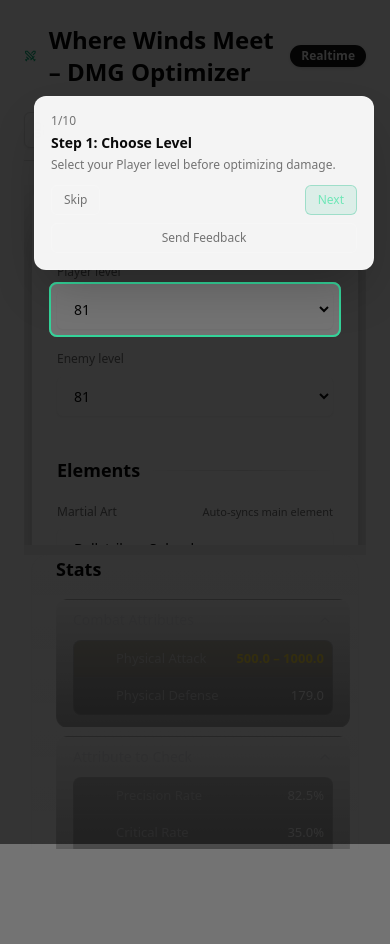
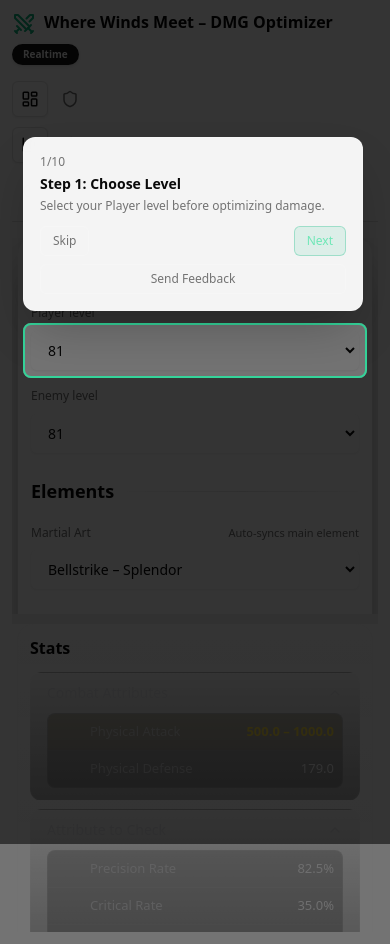
Before and after one commit to Phong940253/wwm-damage-calculator, a Next.js app: page / in a window 390 px wide. Before the commit the page ends 873 px from the top, so only its background shows below. Built offline with nearby package versions, Linux system fonts and the light colour scheme.

Commit message:
refactor: improve layout and spacing across multiple components for better responsiveness

```diff
--- a/app/DMGOptimizerClient.tsx
+++ b/app/DMGOptimizerClient.tsx
@@ -8,15 +8,15 @@ import { MainContent } from "./ui/layout/MainContent";
 
 export default function DMGOptimizerClient() {
   return (
-    <div className="min-h-screen p-6" suppressHydrationWarning>
-      <div className="space-y-6">
+    <div className="min-h-screen p-3 sm:p-4 lg:p-6" suppressHydrationWarning>
+      <div className="mx-auto max-w-7xl space-y-4 sm:space-y-6">
         {/* HEADER */}
-        <div className="flex items-center gap-3">
+        <div className="flex flex-wrap items-start gap-2 sm:items-center sm:gap-3">
           <Swords className="text-emerald-500" />
-          <h1 className="text-2xl font-bold">
+          <h1 className="text-base font-bold leading-tight sm:text-xl lg:text-2xl">
             Where Winds Meet – DMG Optimizer
           </h1>
-          <Badge>Realtime</Badge>
+          <Badge className="text-[10px] sm:text-xs">Realtime</Badge>
         </div>
 
         {/* STATUS BAR */}
--- a/app/ui/damage/DamagePanel.tsx
+++ b/app/ui/damage/DamagePanel.tsx
@@ -107,16 +107,16 @@ export default function DamagePanel({
     >
       <CardContent
         className="
-          flex-1 overflow-y-auto space-y-6 pr-2
+          flex-1 overflow-y-auto space-y-4 p-3 sm:space-y-6 sm:p-4 lg:p-5
           scrollbar-thin scrollbar-thumb-zinc-600/40
         "
       >
         <div className="flex flex-col">
-          <div className="text-lg pb-4 font-bold">Stats</div>
+          <div className="pb-3 text-base font-bold sm:pb-4 sm:text-lg">Stats</div>
 
           <FinalStatPanel sections={finalStats} ctx={ctx} />
 
-          <div className="flex flex-row gap-x-2 text-lg pt-4 font-bold">
+          <div className="flex flex-row gap-x-2 pt-3 text-base font-bold sm:pt-4 sm:text-lg">
             <Zap className="text-yellow-500" /> Damage output
           </div>
 
--- a/app/ui/layout/GearTabLayout.tsx
+++ b/app/ui/layout/GearTabLayout.tsx
@@ -23,8 +23,11 @@ export default function GearTabLayout() {
   return (
     <div
       className="
-        h-[calc(100vh-180px)]
+        h-[calc(100dvh-150px)]
+        sm:h-[calc(100dvh-165px)]
+        lg:h-[calc(100dvh-180px)]
         overflow-y-auto
+        px-1.5 sm:px-2
         scrollbar-thin scrollbar-thumb-zinc-600/40
       "
     >
--- a/app/ui/layout/InteractiveGuideOverlay.tsx
+++ b/app/ui/layout/InteractiveGuideOverlay.tsx
@@ -290,7 +290,7 @@ export function InteractiveGuideOverlay() {
                 currentElement.removeEventListener(eventName, onEvent);
             });
         };
-    }, [isActive, currentElement, currentStep]);
+    }, [isActive, currentElement, currentStep, activeGuide, currentSteps.length]);
 
     useEffect(() => {
         if (!tooltipRef.current) return;
--- a/app/ui/layout/MainTabLayout.tsx
+++ b/app/ui/layout/MainTabLayout.tsx
@@ -21,12 +21,20 @@ export default function MainTabLayout() {
 
   // On sm + md: stack panels (two rows). On lg+: show two columns.
   const [isStacked, setIsStacked] = useState(true);
+  const [isMobile, setIsMobile] = useState(false);
   useEffect(() => {
     const mq = window.matchMedia("(min-width: 1024px)");
+    const mobileMq = window.matchMedia("(max-width: 767px)");
     const apply = () => setIsStacked(!mq.matches);
+    const applyMobile = () => setIsMobile(mobileMq.matches);
     apply();
+    applyMobile();
     mq.addEventListener("change", apply);
-    return () => mq.removeEventListener("change", apply);
+    mobileMq.addEventListener("change", applyMobile);
+    return () => {
+      mq.removeEventListener("change", apply);
+      mobileMq.removeEventListener("change", applyMobile);
+    };
   }, []);
 
   // Vertical resizer state (only used in stacked mode)
@@ -38,7 +46,7 @@ export default function MainTabLayout() {
   const dragStartTopPxRef = useRef(0);
 
   const HANDLE_HEIGHT = 10;
-  const MIN_PANE_PX = 180;
+  const MIN_PANE_PX = isMobile ? 132 : 180;
 
   useEffect(() => {
     if (!isStacked) return;
@@ -58,7 +66,7 @@ export default function MainTabLayout() {
     const maxTop = Math.max(MIN_PANE_PX, available - MIN_PANE_PX);
     const raw = splitRatio * available;
     return clamp(raw, MIN_PANE_PX, maxTop);
-  }, [containerHeight, splitRatio]);
+  }, [containerHeight, splitRatio, MIN_PANE_PX]);
 
   const {
     rotations,
@@ -152,12 +160,12 @@ export default function MainTabLayout() {
   };
 
   return (
-    <div className="h-[calc(100vh-180px)]">
+    <div className="h-[calc(100dvh-150px)] sm:h-[calc(100dvh-165px)] lg:h-[calc(100dvh-180px)]">
       {isStacked ? (
         <div ref={containerRef} className="flex h-full flex-col">
           {/* TOP (LEFT PANEL) */}
           <div
-            className="overflow-y-auto px-2 scrollbar-thin scrollbar-thumb-zinc-600/40"
+            className="overflow-y-auto px-1.5 sm:px-2 scrollbar-thin scrollbar-thumb-zinc-600/40"
             style={{ height: topPaneHeightPx }}
           >
             {tab === "stats" && (
@@ -208,6 +216,7 @@ export default function MainTabLayout() {
             aria-orientation="horizontal"
             className="h-[10px] cursor-row-resize bg-muted active:bg-muted/80"
             onPointerDown={(e) => {
+              if (isMobile) return;
               if (!containerRef.current) return;
               const available = Math.max(0, containerHeight - HANDLE_HEIGHT);
               const currentTopPx = clamp(
@@ -222,6 +231,7 @@ export default function MainTabLayout() {
               (e.currentTarget as HTMLDivElement).setPointerCapture(e.pointerId);
             }}
             onPointerMove={(e) => {
+              if (isMobile) return;
               if (!draggingRef.current) return;
               const available = Math.max(0, containerHeight - HANDLE_HEIGHT);
               const maxTop = Math.max(MIN_PANE_PX, available - MIN_PANE_PX);
@@ -238,7 +248,7 @@ export default function MainTabLayout() {
           />
 
           {/* BOTTOM (RIGHT PANEL) */}
-          <div className="min-h-0 flex-1 overflow-y-auto px-2 scrollbar-thin scrollbar-thumb-yellow-500/40">
+          <div className="min-h-0 flex-1 overflow-y-auto px-1.5 sm:px-2 scrollbar-thin scrollbar-thumb-yellow-500/40">
             <DamagePanel
               ctx={ctx}
               result={damage}
@@ -252,9 +262,9 @@ export default function MainTabLayout() {
           </div>
         </div>
       ) : (
-        <div className="grid h-full grid-cols-1 gap-6 lg:grid-cols-2">
+        <div className="grid h-full grid-cols-1 gap-3 xl:grid-cols-2 xl:gap-6">
           {/* LEFT PANEL */}
-          <div className="overflow-y-auto pr-2 scrollbar-thin scrollbar-thumb-zinc-600/40">
+          <div className="overflow-y-auto pr-1 lg:pr-2 scrollbar-thin scrollbar-thumb-zinc-600/40">
             {tab === "stats" && (
               <StatsPanel
                 stats={stats}
@@ -298,7 +308,7 @@ export default function MainTabLayout() {
           </div>
 
           {/* RIGHT PANEL */}
-          <div className="overflow-y-auto pl-2 scrollbar-thin scrollbar-thumb-yellow-500/40">
+          <div className="overflow-y-auto pl-1 lg:pl-2 scrollbar-thin scrollbar-thumb-yellow-500/40">
             <DamagePanel
               ctx={ctx}
               result={damage}
--- a/app/ui/layout/StatusBar.tsx
+++ b/app/ui/layout/StatusBar.tsx
@@ -28,13 +28,14 @@ export function StatusBar() {
   return (
     <div
       className="
-        grid grid-cols-[1fr_auto_1fr]
-        items-center
+        flex flex-col gap-2
         border-b pb-3
+        sm:grid sm:grid-cols-[1fr_auto_1fr]
+        sm:items-center
       "
     >
       {/* LEFT — ROOT */}
-      <div className="flex gap-1 justify-start">
+      <div className="flex justify-start gap-1 overflow-x-auto pb-0.5 sm:overflow-visible sm:pb-0">
         <TabButton
           active={root === "main"}
           onClick={() => set("main", "stats")}
@@ -55,7 +56,7 @@ export function StatusBar() {
       </div>
 
       {/* CENTER — SUB */}
-      <div className="flex justify-center gap-1">
+      <div className="flex justify-start gap-1 overflow-x-auto pb-0.5 sm:justify-center sm:overflow-visible sm:pb-0">
         {root === "main" && (
           <>
             <TabButton
@@ -117,7 +118,7 @@ export function StatusBar() {
       </div>
 
       {/* RIGHT — balancing */}
-      <div className="flex justify-end">
+      <div className="flex justify-start sm:justify-end">
         <ThemeToggle />
       </div>
     </div>
--- a/app/ui/rotation/RotationPanel.tsx
+++ b/app/ui/rotation/RotationPanel.tsx
@@ -271,11 +271,11 @@ export default function RotationPanel({
   // console.log(rotations, selectedRotationId);
 
   return (
-    <div className="space-y-6">
+    <div className="space-y-4 sm:space-y-6">
       {/* Create New Rotation */}
-      <Card className="p-4">
+      <Card className="p-3 sm:p-4">
         <h3 className="text-sm font-semibold mb-3">New Rotation</h3>
-        <div className="flex gap-2">
+        <div className="flex flex-col gap-2 sm:flex-row">
           <Input
             placeholder="Rotation name..."
             value={newRotationName}
--- a/app/ui/stats/StatsPanel.tsx
+++ b/app/ui/stats/StatsPanel.tsx
@@ -224,7 +224,7 @@ export default function StatsPanel({
         ring-1 ring-white/5
       "
     >
-      <CardContent className="p-6 space-y-10">
+      <CardContent className="space-y-6 p-3 sm:space-y-8 sm:p-4 lg:space-y-10 lg:p-6">
         {/* Level Selection */}
         <section className="space-y-5">
           <div className="flex items-center gap-3">
@@ -232,7 +232,7 @@ export default function StatsPanel({
             <Separator className="flex-1 bg-gradient-to-r from-transparent via-border to-transparent" />
           </div>
 
-          <div className="grid md:grid-cols-2 gap-4">
+          <div className="grid gap-3 md:grid-cols-2 sm:gap-4">
             <div className="space-y-2">
               <label className="text-xs text-muted-foreground">Player level</label>
               <select
@@ -313,7 +313,7 @@ export default function StatsPanel({
             </div>
 
             {/* ---------- Stats Grid ---------- */}
-            <div className="grid md:grid-cols-2 gap-4">
+            <div className="grid gap-3 md:grid-cols-2 sm:gap-4">
               {(keys as (StatKey | ElementStatKey)[]).map((k) => {
                 const stat = isElementKey(k)
                   ? elementStats[k]
--- a/components/ui/TabButton.tsx
+++ b/components/ui/TabButton.tsx
@@ -20,7 +20,7 @@ export function TabButton({
       {...props}
       aria-pressed={active}
       className={cn(
-        "flex items-center justify-center w-9 h-9 rounded-md transition",
+        "flex h-9 w-9 shrink-0 touch-manipulation items-center justify-center rounded-md transition sm:h-10 sm:w-10",
         active
           ? "bg-background border shadow-sm text-foreground"
           : "text-muted-foreground hover:text-foreground",
```
